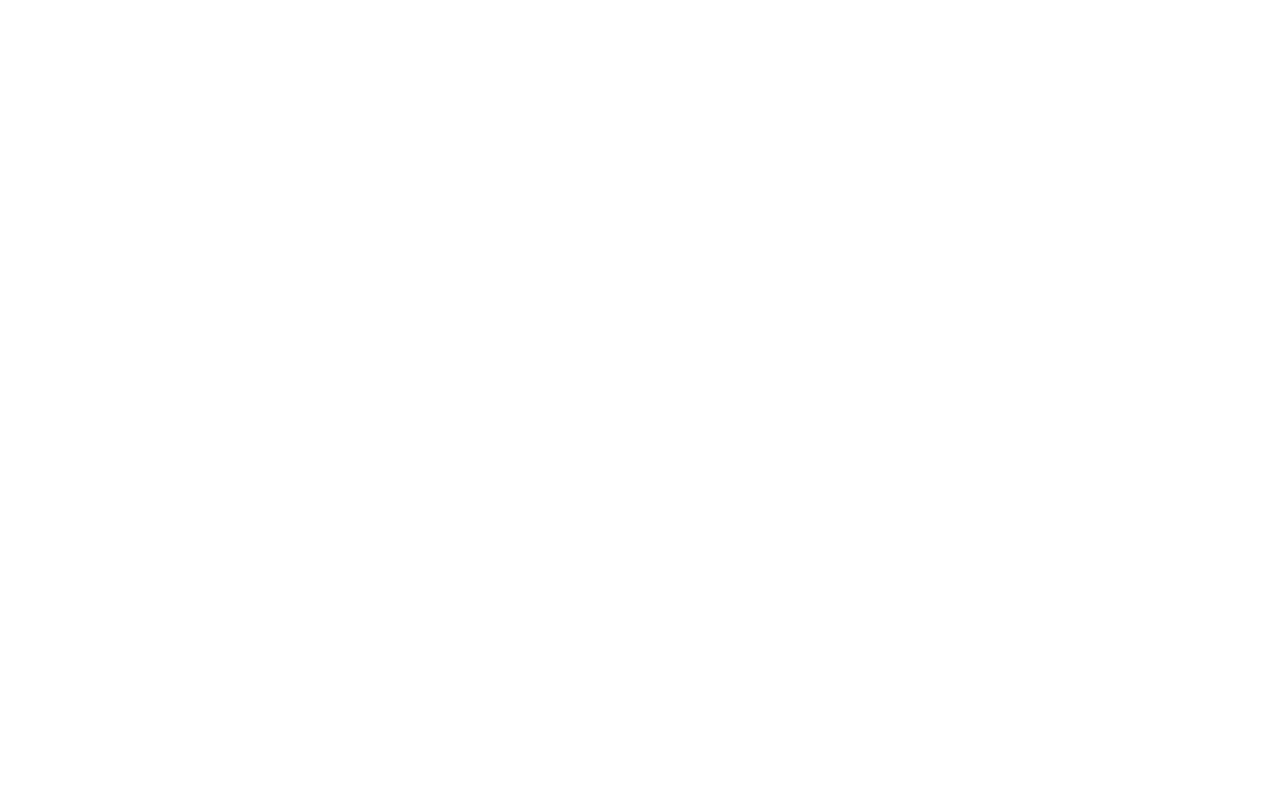
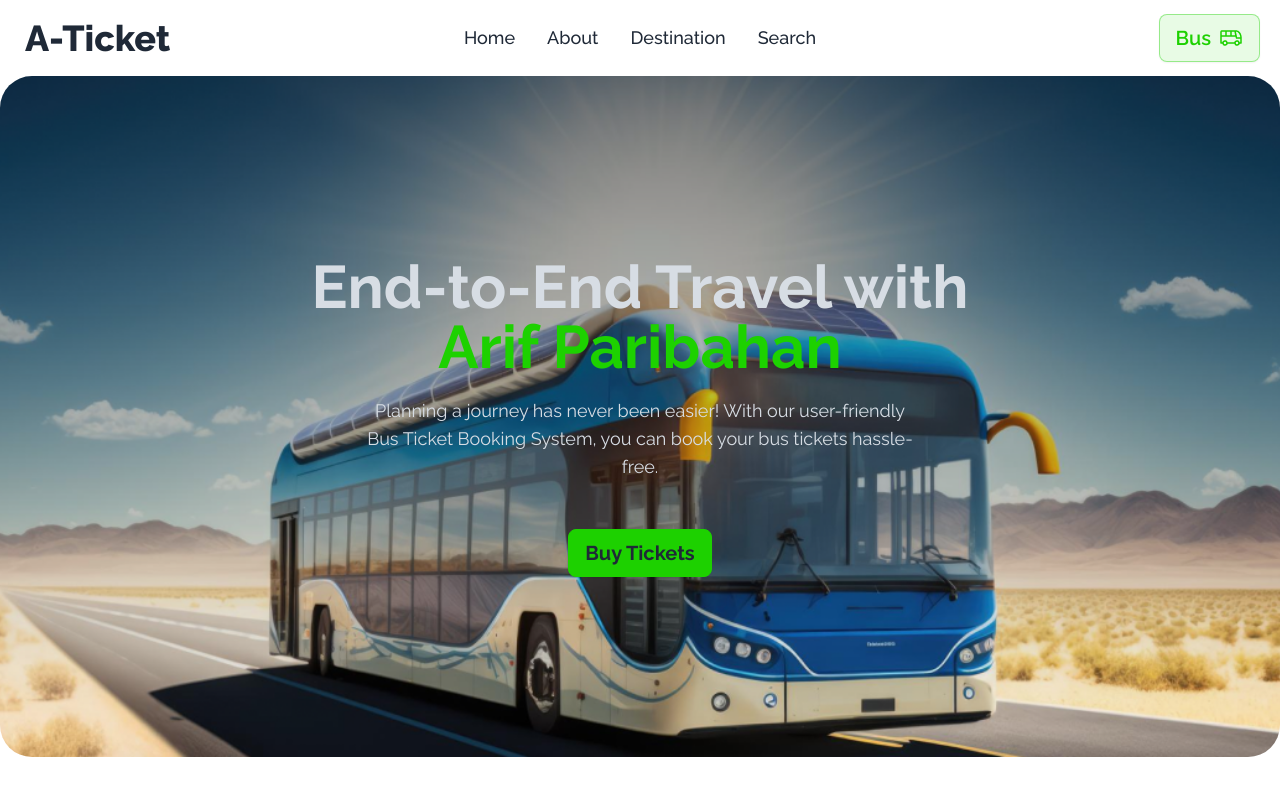
Before and after one commit to Ar1fislam/B9A5-smart-ticketing, a plain HTML site: page index.html in a window 1280 px wide. Drawn offline with nearby package versions, Linux system fonts and the light colour scheme.

Commit message:
banner and navbar complete

```diff
--- a/index.html
+++ b/index.html
@@ -10,8 +10,57 @@
     <link rel="stylesheet" href="styles/styles.css">
 </head>
 
-<body>
+<body class="container mx-auto font-rale">
+  <header>
+    <!-- nav -->
+    <div class="navbar bg-base-100">
+        <div class="navbar-start">
+          <div class="dropdown">
+            <div tabindex="0" role="button" class="btn btn-ghost lg:hidden">
+              <svg xmlns="http://www.w3.org/2000/svg" class="h-5 w-5" fill="none" viewBox="0 0 24 24" stroke="currentColor"><path stroke-linecap="round" stroke-linejoin="round" stroke-width="2" d="M4 6h16M4 12h8m-8 6h16" /></svg>
+            </div>
+            <ul tabindex="0" class="menu menu-sm dropdown-content mt-3 z-[1] p-2 shadow bg-base-100 rounded-box w-52">
+              <li><a>Home</a></li>
+              <li><a>About</a></li>
+              <li><a>Destination</a></li>
+              <li><a>Search</a></li>
+            </ul>
+          </div>
+          <a class="btn btn-ghost text-2xl md:text-4xl font-extrabold">A-Ticket</a>
+        </div>
+        <div class="navbar-center hidden lg:flex">
+          <ul class="menu menu-horizontal px-1 text-lg font-medium">
+            <li><a>Home</a></li>
+            <li><a>About</a></li>
+            <li><a>Destination</a></li>
+            <li><a>Search</a></li>
+          </ul>
+        </div>
+        <div class="navbar-end">
+          <a class="btn border-[#1DD10066] bg-[#1DD1001A] text-xl text-[#1DD100] mr-3">Bus<span><img src="./images/bus-icon.png" alt=""></span></a>
+        </div>
+      </div>
 
+    <!-- banner -->
+    <div>
+        <div class="hero  md:min-h-[681px] rounded-[32px]" style="background-image: url(./images/banner.png);">
+            <div class=""></div>
+            <div class="hero-content text-center text-neutral-content">
+              <div class="">
+                <h1 class="mb-5 text-3xl md:text-6xl font-bold">End-to-End Travel with<br><span class="text-[#1DD100] mt-3">Arif Paribahan</span> </h1>
+                <p class="mb-12 md:w-1/2 mx-auto md:text-lg">Planning a journey has never been easier! With our user-friendly Bus Ticket Booking System, you can book your bus tickets hassle-free.</p>
+                <button class="btn bg-[#1DD100] border-[#1DD100] md:text-xl font-bold">Buy Tickets</button>
+              </div>
+            </div>
+          </div>
+    </div>
+  </header>
+  <main>
+
+  </main>
+  <footer>
+
+  </footer>
 </body>
 
 </html>
```
